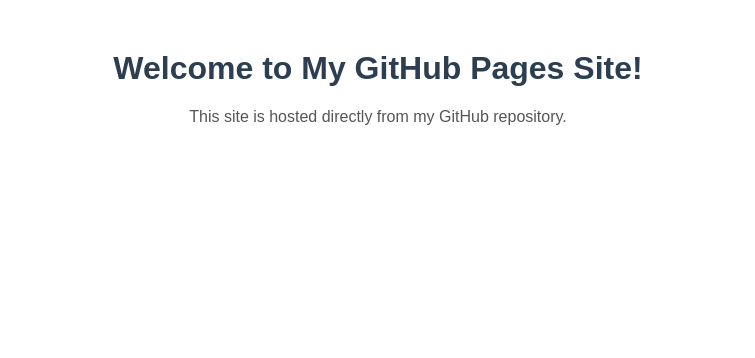
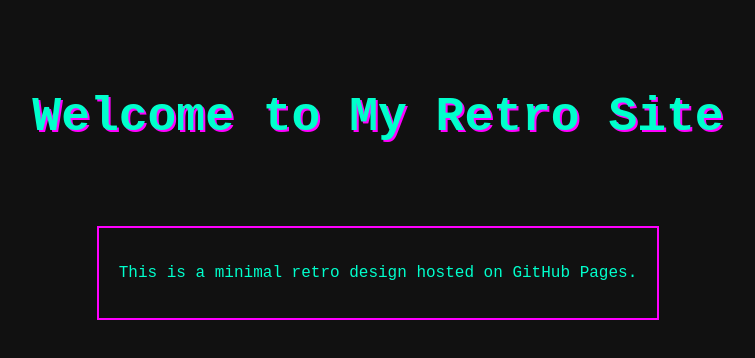
Before and after one commit to itsonlym3/website, a plain HTML site: page index.html in a window 1280 px wide. Shown: the whole page, without its empty margins (262-1017 px from the left). Drawn offline with Linux system fonts and the light colour scheme.

Commit message:
Update index.html
just tinkering with the look a little.

```diff
--- a/index.html
+++ b/index.html
@@ -3,23 +3,40 @@
 <head>
 <meta charset="UTF-8">
 <meta name="viewport" content="width=device-width, initial-scale=1.0">
-    <title>My GitHub Pages Site</title>
+<title>Retro Site</title>
 <style>
     body {
-            font-family: Arial, sans-serif;
+        background-color: #111;
+        color: #00ffcc;
+        font-family: 'Courier New', monospace;
         text-align: center;
-            margin: 50px;
+        padding: 50px;
     }
     h1 {
-            color: #2c3e50;
+        font-size: 3em;
+        text-shadow: 2px 2px #ff00ff;
     }
-        p {
-            color: #555;
+    a {
+        color: #ff00ff;
+        text-decoration: none;
+        font-weight: bold;
+    }
+    a:hover {
+        color: #00ffcc;
+    }
+    .container {
+        border: 2px solid #ff00ff;
+        padding: 20px;
+        display: inline-block;
+        margin-top: 50px;
     }
 </style>
 </head>
 <body>
-    <h1>Welcome to My GitHub Pages Site!</h1>
-    <p>This site is hosted directly from my GitHub repository.</p>
+    <h1>Welcome to My Retro Site</h1>
+    <div class="container">
+        <p>This is a minimal retro design hosted on GitHub Pages.</p>
+        <a href/a>
+    </div>
 </body>
 </html>
```
Lines whose indentation alone changed are shown as unchanged.
